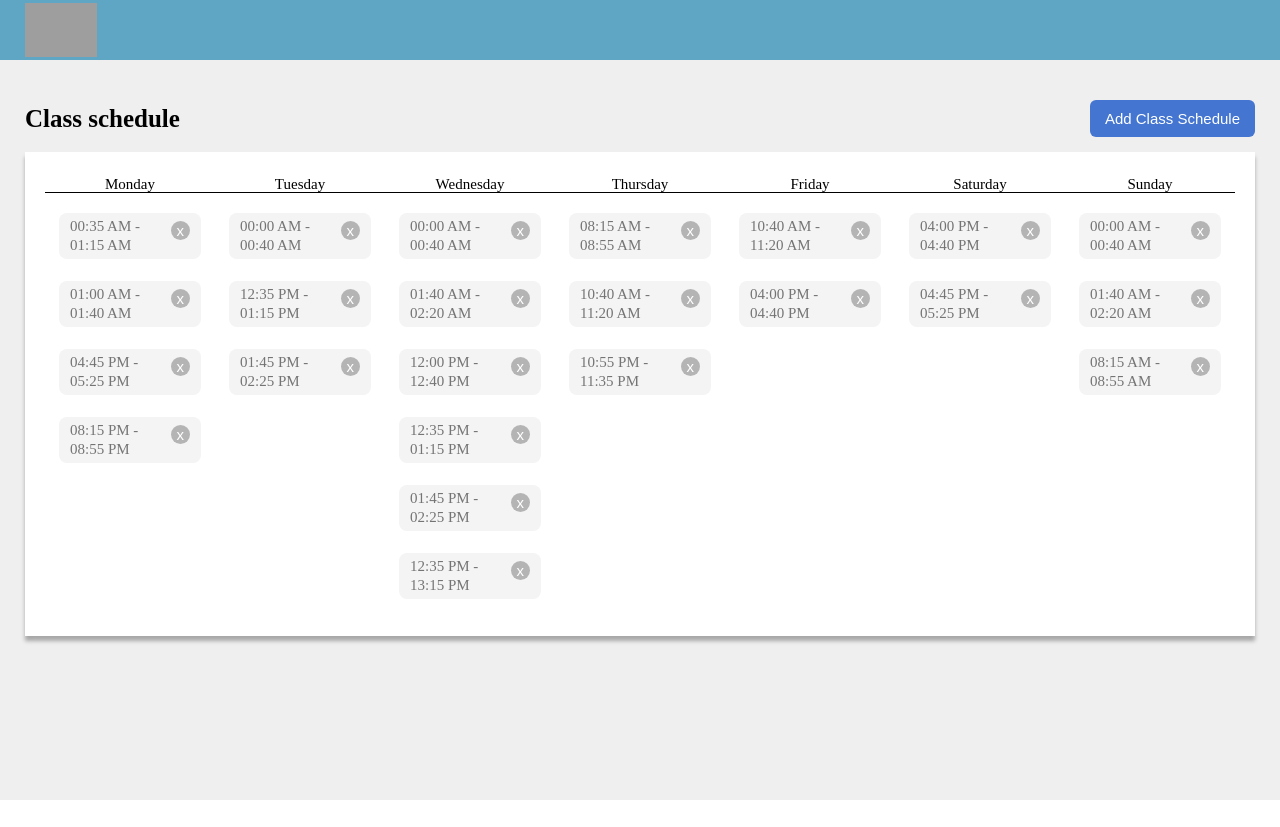
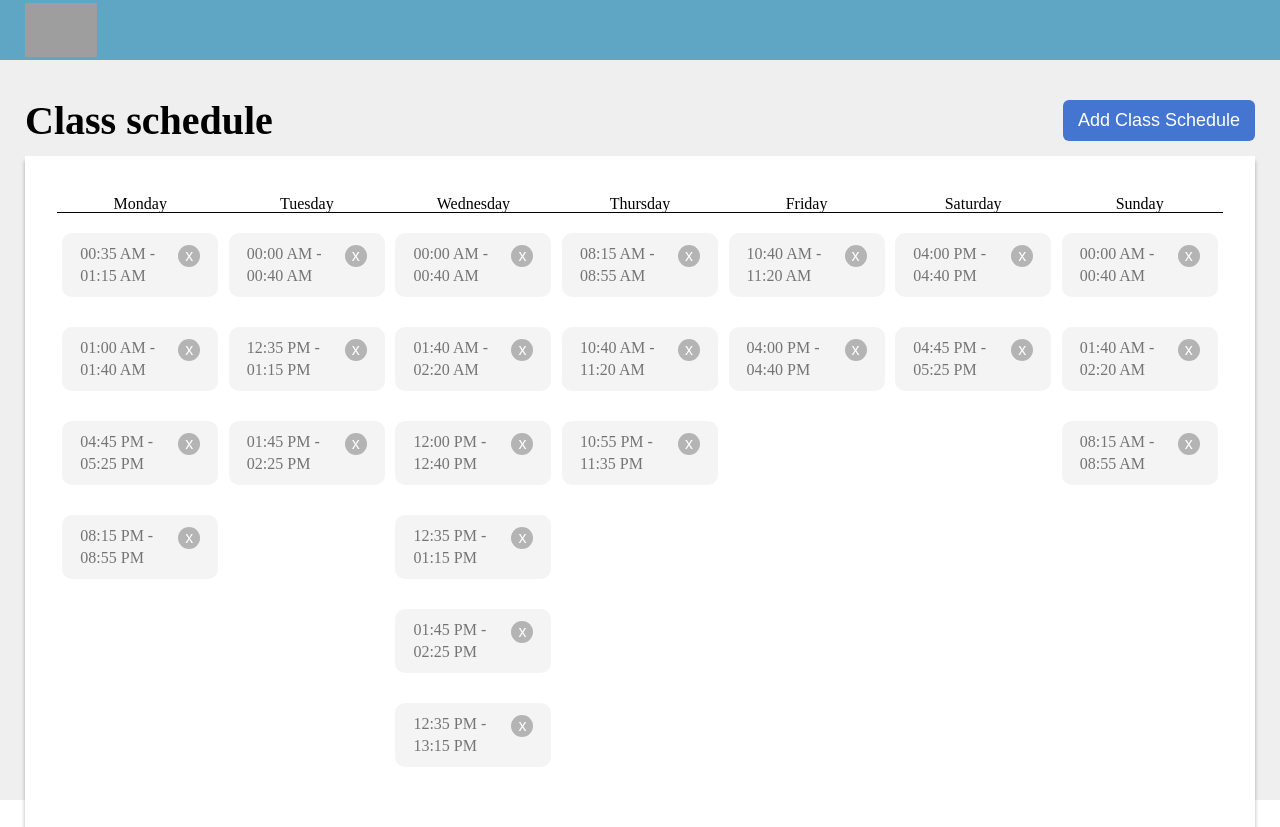
Before and after one commit to wanted-running-sheep/Schedule, a React (Create React App) app: page /schedule in a window 1280 px wide. Before the commit the page ends 800 px from the top, so only its background shows below. Built offline with nearby package versions, Linux system fonts and the light colour scheme; data requests are answered from the project's data file; grey boxes are pictures that could not be loaded; a web font is replaced by a local one.

Commit message:
💄 style: rem 빼고 px로 변경

```diff
--- a/src/components/TimeBlock.tsx
+++ b/src/components/TimeBlock.tsx
@@ -1,5 +1,4 @@
 import React from 'react';
-
 import styled from 'styled-components';
 
 interface TimeBlockProps {
@@ -36,11 +35,11 @@ const Wrapper = styled.div`
   ${({ theme }) => theme.mixins.flexBox('left', 'space-between')}
   flex-direction: column;
   background-color: ${({ theme }) => theme.color.background.lightgray};
-  padding: 0.8rem 1.1rem;
-  border-radius: 8px;
+  padding: 12px 18px;
+  border-radius: 10px;
   color: ${({ theme }) => theme.color.font.darkgray};
-  margin-bottom: 1.2rem;
-  line-height: 1.1rem;
+  margin-bottom: 20px;
+  line-height: 18px;
   &:hover {
     ${({ theme }) => theme.mixins.boxShadow};
   }
@@ -54,7 +53,10 @@ const TopWrapper = styled.div`
 const DeleteButton = styled.button`
   background-color: ${({ theme }) => theme.color.button.gray};
   color: ${({ theme }) => theme.color.font.white};
-  border-radius: 18px;
+  border-radius: 16px;
+  font-size: 16px;
+  width: 22px;
+  height: 22px;
   &:active {
     background-color: ${({ theme }) => theme.color.background.darkgray};
   }
--- a/src/pages/SchedulePage.tsx
+++ b/src/pages/SchedulePage.tsx
@@ -106,13 +106,13 @@ export default SchedulePage;
 
 const Header = styled.header`
   ${({ theme }) => theme.mixins.flexBox('center', 'space-between')}
-  font-size: 2rem;
+  font-size: 32px;
   margin-bottom: 15px;
 `;
 
 const Article = styled.article`
   background-color: ${({ theme }) => theme.color.background.white};
-  padding: 2.5rem 2rem;
+  padding: 40px 32px;
   min-height: 50%;
   ${({ theme }) => theme.mixins.boxShadow};
 `;
@@ -139,7 +139,7 @@ const Body = styled.div`
   width: 100%;
   display: grid;
   grid-template-columns: repeat(7, 1fr);
-  line-height: 1.4rem;
+  line-height: 20px;
 `;
 
 const Td = styled.div<{ index: number }>`
--- a/src/styles/globalStyles.ts
+++ b/src/styles/globalStyles.ts
@@ -13,22 +13,16 @@ const GlobalStyles = createGlobalStyle`
  #root, html, body {
    height: 100%;
  }
- html{
-  font-size: 10px;
- }
- body{
-  font-size: 1.5rem;
- }
  h1{
-  font-size: 2.5rem;
+  font-size: 40px;
   font-weight: 700;
  }
  h3{
-  font-size: 1.8rem;
+  font-size: 28px;
   font-weight: 500;
  }
  button{
-  font-size: 1.5rem;
+  font-size: 18px;
  }
  ul{
   list-style: none;
```
